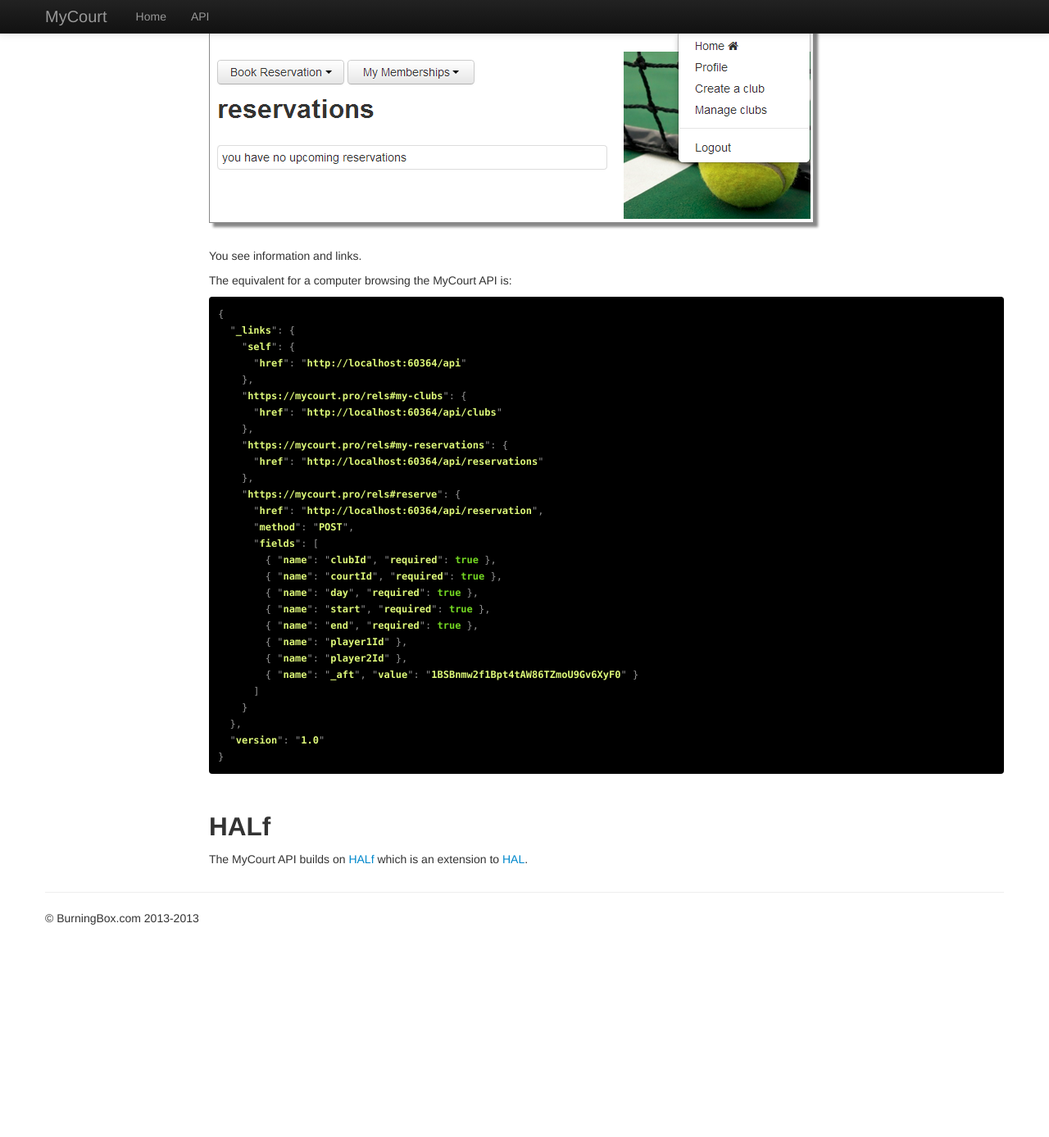
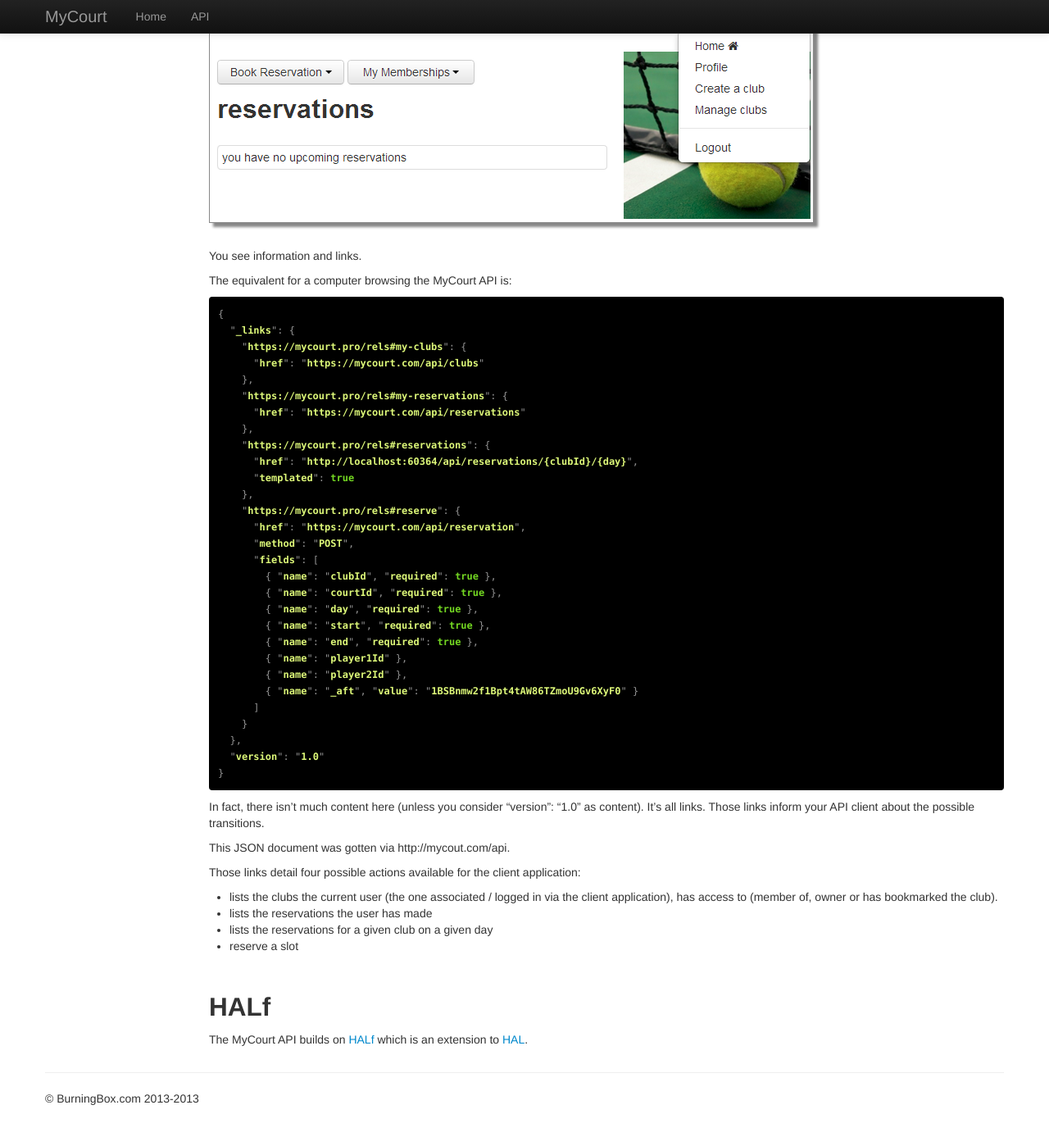
Before and after one commit to mycourtpro/mycourtpro.github.io, a Jekyll site: the page built from api/index.md, in a window 1280 px wide and 1400 px high, scrolled down 513 px. Shown: the top 1387 px of the window at 82% size. Built offline with Jekyll 4.4.1, drawn with Linux system fonts in a browser that asks for light colours; before the commit the page ends 1693 px from its top, so only the background shows below that.

Commit message:
detail the main _links available via the api

```diff
--- a/api/index.md
+++ b/api/index.md
@@ -33,17 +33,18 @@ The equivalent for a computer browsing the MyCourt API is:
 {% highlight javascript %}
 {
   "_links": {
-    "self": {
-      "href": "http://localhost:60364/api"
-    },
     "https://mycourt.pro/rels#my-clubs": {
-      "href": "http://localhost:60364/api/clubs"
+      "href": "https://mycourt.com/api/clubs"
     },
     "https://mycourt.pro/rels#my-reservations": {
-      "href": "http://localhost:60364/api/reservations"
+      "href": "https://mycourt.com/api/reservations"
+    },
+    "https://mycourt.pro/rels#reservations": {
+      "href": "http://localhost:60364/api/reservations/{clubId}/{day}",
+      "templated": true
     },
     "https://mycourt.pro/rels#reserve": {
-      "href": "http://localhost:60364/api/reservation",
+      "href": "https://mycourt.com/api/reservation",
       "method": "POST",
       "fields": [
         { "name": "clubId", "required": true },
@@ -61,6 +62,16 @@ The equivalent for a computer browsing the MyCourt API is:
 }
 {% endhighlight %}
 
+In fact, there isn't much content here (unless you consider "version": "1.0" as content). It's all links. Those links inform your API client about the possible transitions.
+
+This JSON document was gotten via http://mycout.com/api.
+
+Those links detail four possible actions available for the client application:
+
+* lists the clubs the current user (the one associated / logged in via the client application), has access to (member of, owner or has bookmarked the club).
+* lists the reservations the user has made
+* lists the reservations for a given club on a given day
+* reserve a slot
 
 ## HALf
 
```
